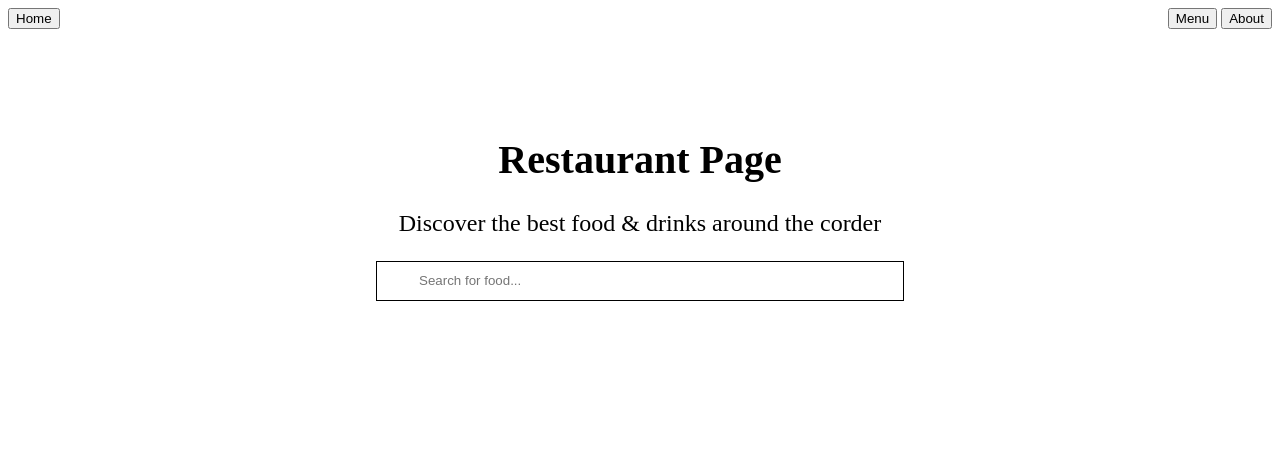
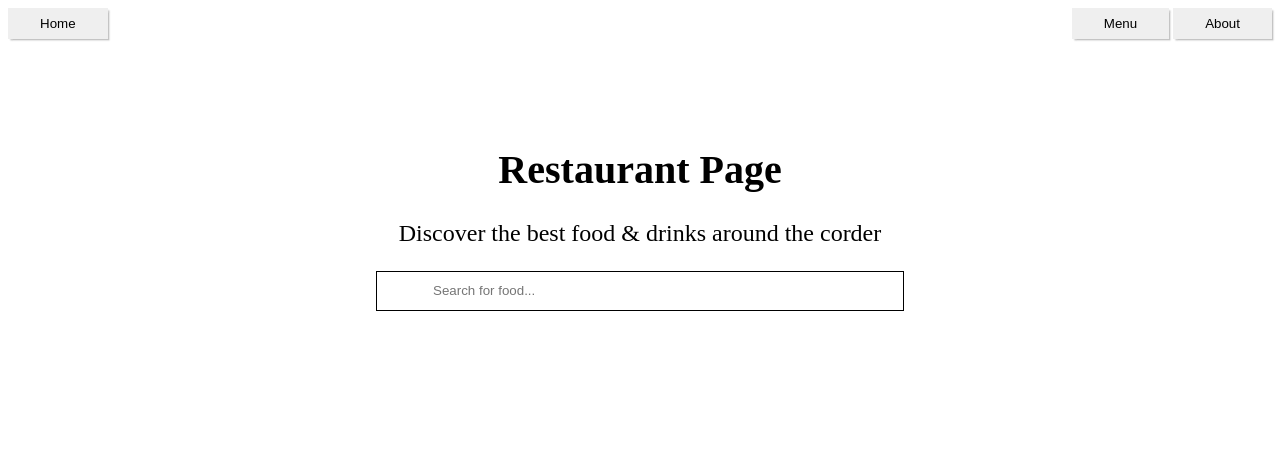
Before and after one commit to Rajanikanth0/odin-restaurant-page, a website built with webpack: page src/template.html in a window 1280 px wide. Built offline with nearby package versions, Linux system fonts and the light colour scheme.

Commit message:
fix: style buttons and fix spacing

```diff
--- a/src/styles.css
+++ b/src/styles.css
@@ -10,6 +10,15 @@ html {
 nav {
   display: flex;
   justify-content: space-between;
+}
+
+header button {
+  border: none;
+  padding: 0.5rem 2rem;
+  box-shadow: 0.1rem 0.1rem 0.1rem rgb(196, 196, 196);
+}
+header button:active {
+  box-shadow: none;
 }
 
 /* content */
@@ -51,7 +60,9 @@ nav {
 
 .search input {
   flex: 1;
+
   border: none;
+  padding-left: 1rem;
 }
 
 /* menu */
```
